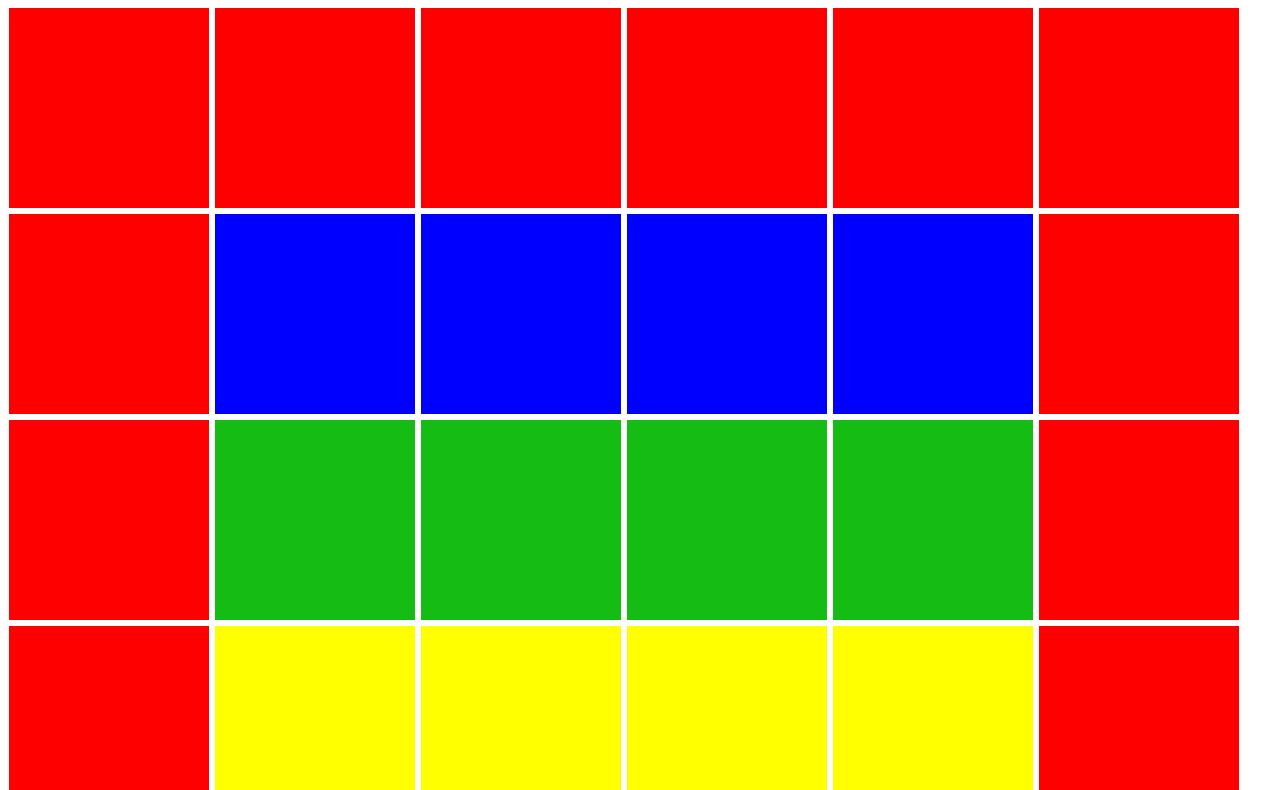
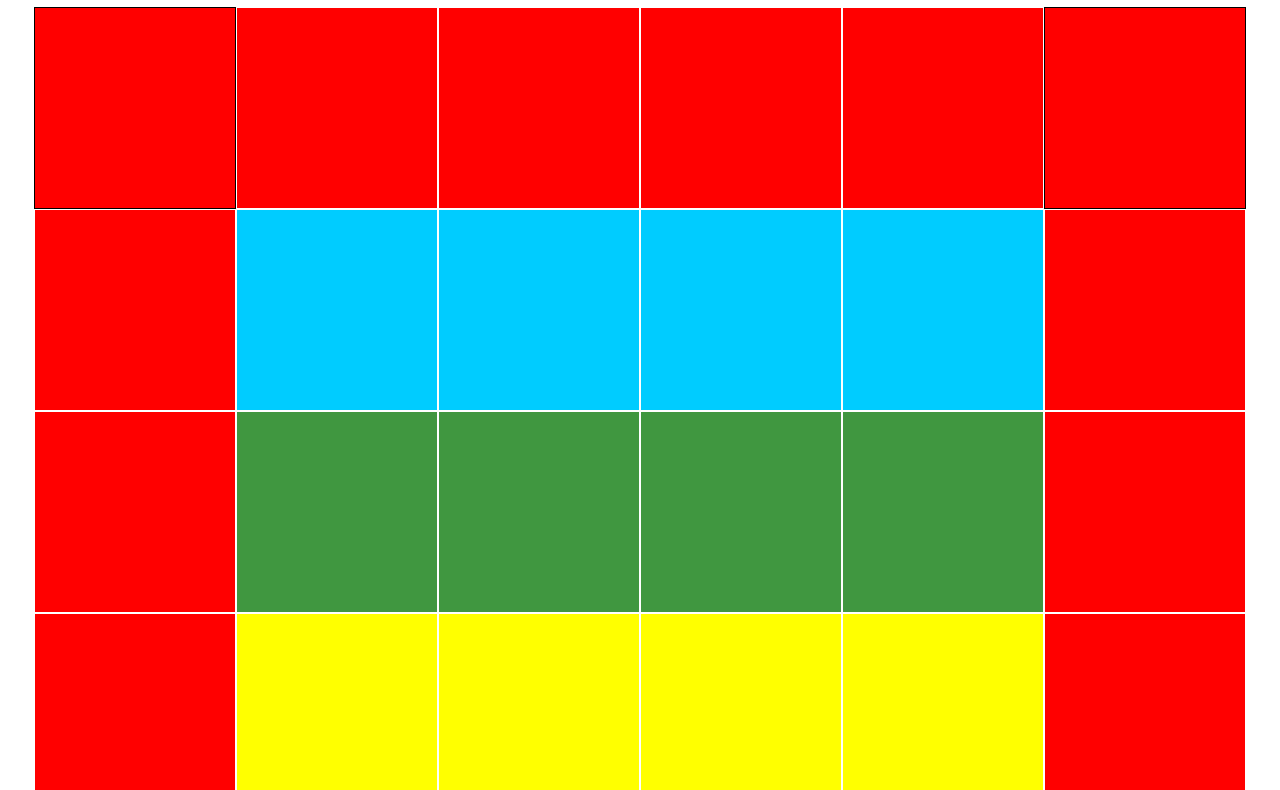
Before and after one commit to lineeiko/descodificadas_tarefa_7_seletores, a plain HTML site: page index.html in a window 1280 px wide. Shown: the part 73-863 px from the top of the page. Drawn offline with Linux system fonts and the light colour scheme.

Commit message:
change colors divs

```diff
--- a/style.css
+++ b/style.css
@@ -1,5 +1,4 @@
   div {
-
     display: inline-block;
     border: 1px solid white;
     width: 200px;
@@ -11,20 +10,26 @@
   }
 
   .azul {
-    background-color: blue;
+    background-color: rgb(0, 204, 255);
   }
 
   .verde {
-    background-color: rgb(20, 188, 20);
+    background-color: rgb(64, 151, 64);
   }
 
   .amarela {
     background-color: yellow;
   }
 
-  #supdireita {
-    border:2px solid black;
+  #borderBlack {
+    border:1px solid black;
   }
-  .borda {
-    border:2px solid black;
+
+  section {
+    display: flex;
+    justify-content: center;
   }
+
+  h1 {
+    text-align: center;
+  }
```
